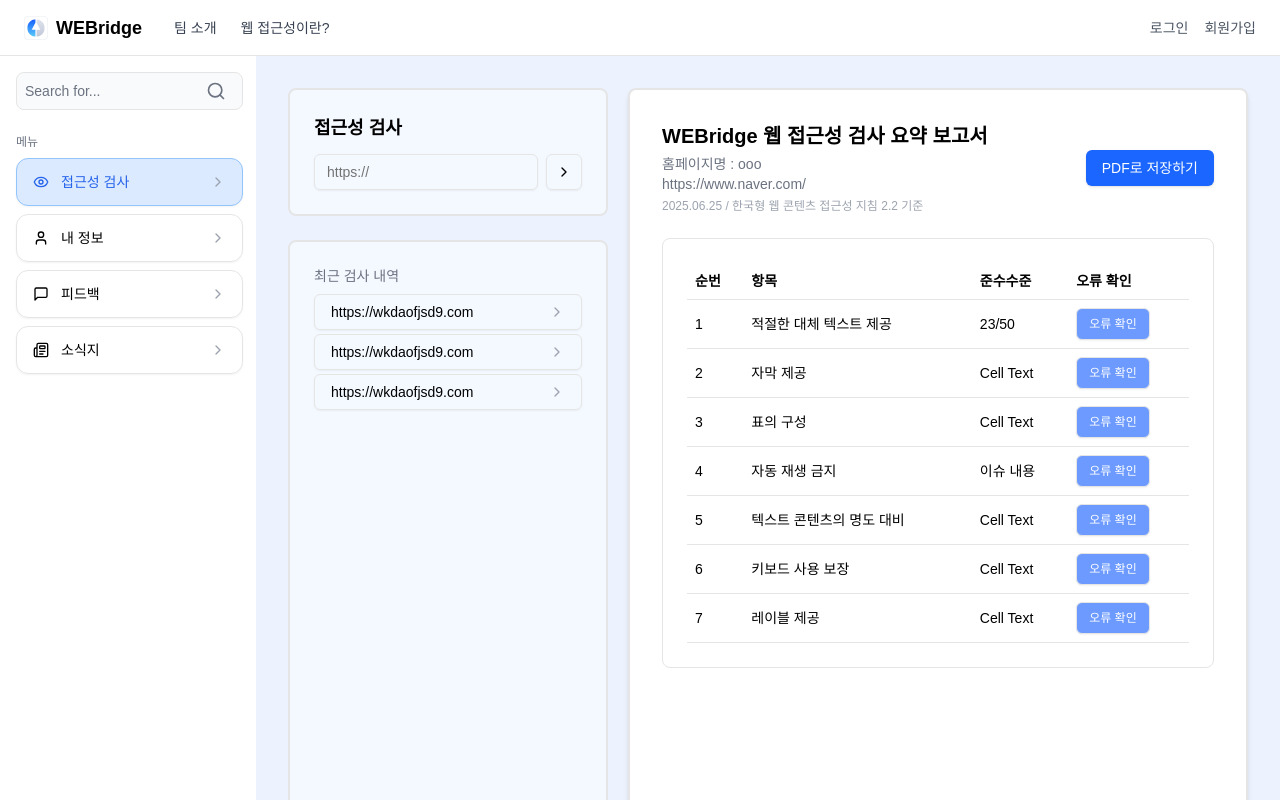
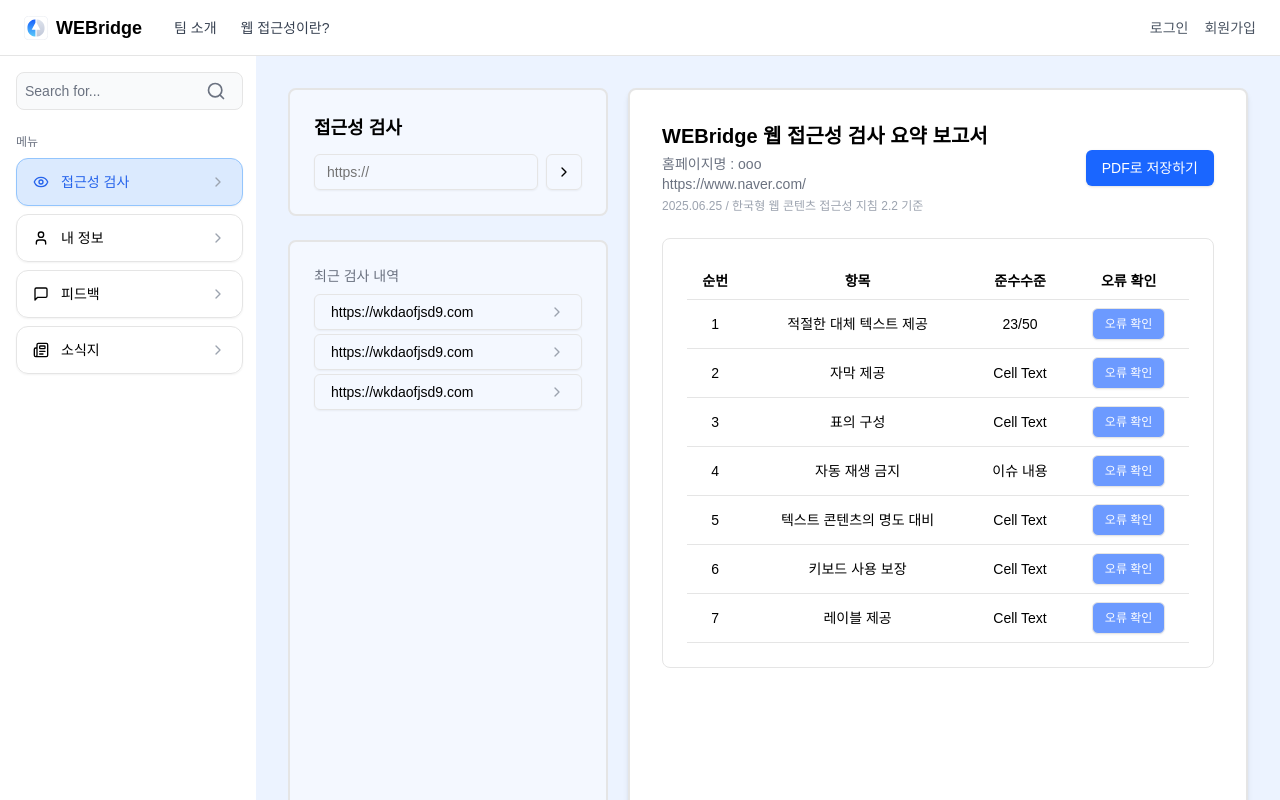
Before and after one commit to inable-it/webridge-frontend, a React (Vite) app: page /dashboard in a window 1280 px wide. Built offline with nearby package versions, Linux system fonts and the light colour scheme; sample sign-in values are in the browser's storage.

Commit message:
:lipstick: design : 접근성검사 페이지 테이블 텍스트 가운데 정렬

```diff
--- a/src/pages/DashboardPage.tsx
+++ b/src/pages/DashboardPage.tsx
@@ -92,7 +92,7 @@ const DashboardPage = () => {
               className="p-6 bg-white border rounded-lg"
               id="reportContent" // PDF 변환 대상 ID
           >
-            <table className="w-full text-sm text-left">
+            <table className="w-full text-sm text-center">
               <thead>
               <tr className="border-b">
                 <th className="p-2">순번</th>
```
